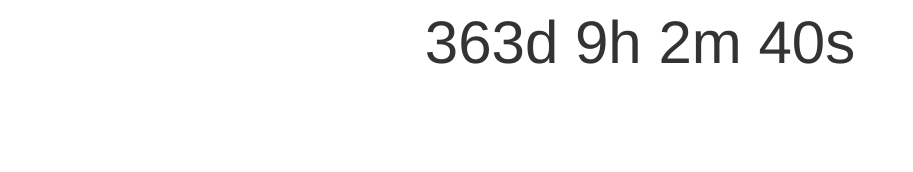
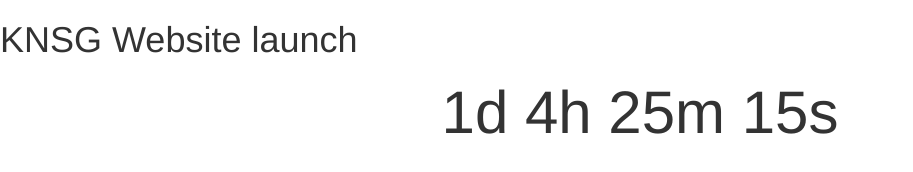
Before and after one commit to knsgnaman/knsgnaman.github.io, a plain HTML site: page index.html in a window 1280 px wide. Shown: the whole page, without its empty margins (0-913 px from the left). Drawn offline with nearby package versions, Linux system fonts and the light colour scheme.

Commit message:
Update index.html

```diff
--- a/index.html
+++ b/index.html
@@ -16,15 +16,17 @@ p {
   font-size: 60px;
   margin-top: 0px;
 }
-</style>
+
+  </style>
 </head>
 <body>
 
+<h1>KNSG Website launch</h1>
 <p id="demo"></p>
 
 <script>
 // Set the date we're counting down to
-var countDownDate = new Date("Jan 5, 2021 15:37:25").getTime();
+var countDownDate = new Date("Jan 9, 2020 11:00:00").getTime();
 
 // Update the count down every 1 second
 var x = setInterval(function() {
```
